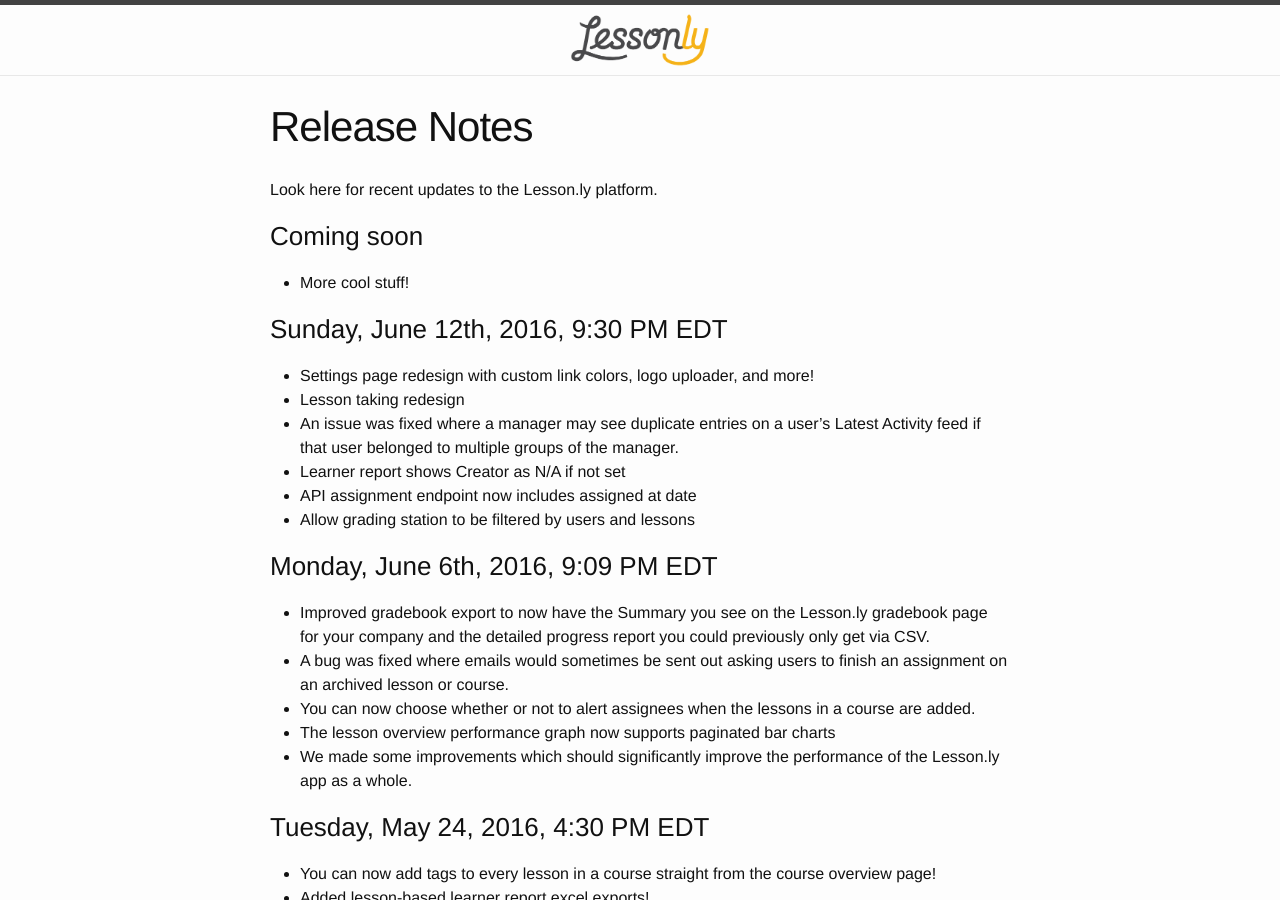
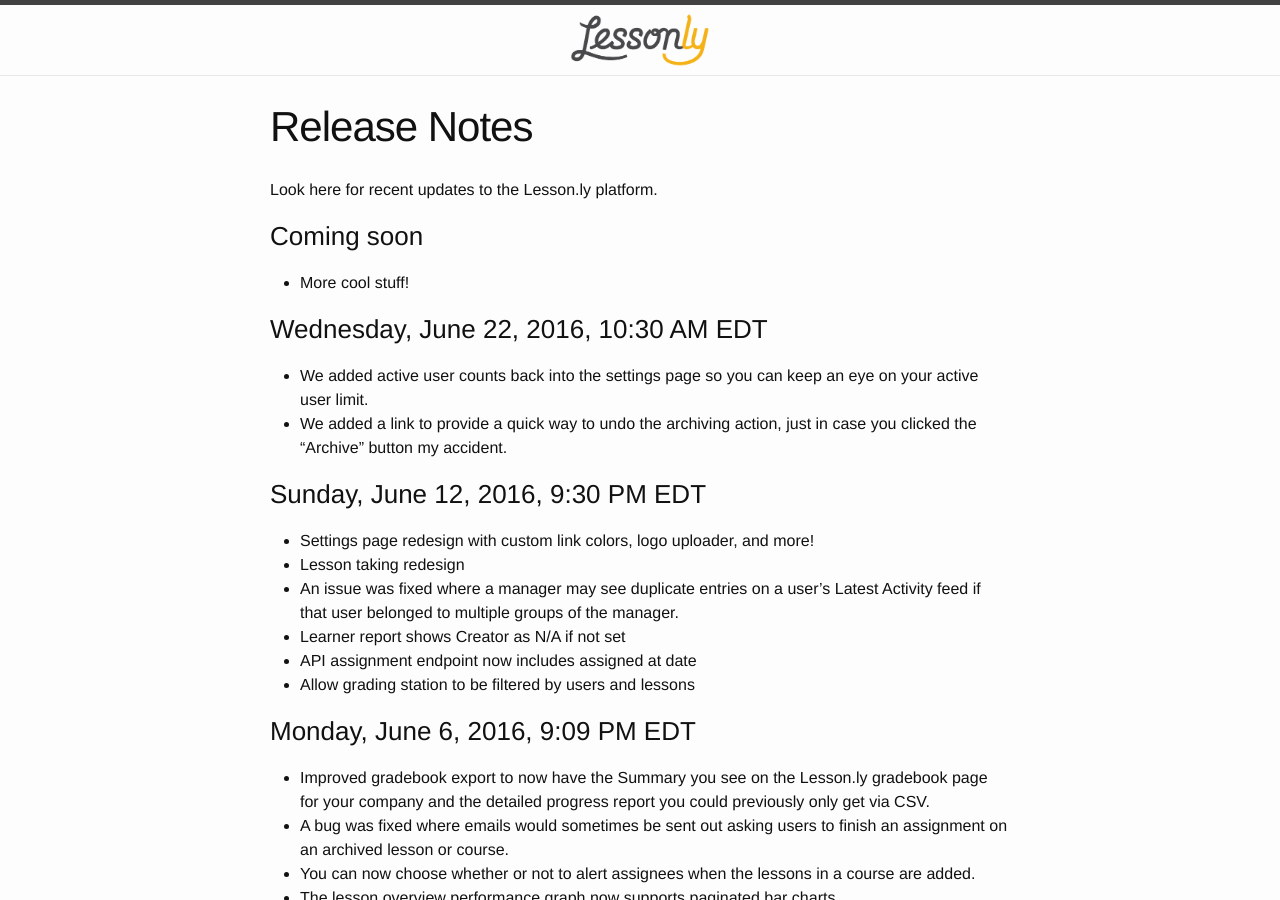
Before and after one commit to isabella232/lessonly.github.io, a Jekyll site: the page built from release-notes.md, in a window 1280 px wide and 900 px high. Built offline with Jekyll 4.4.1, drawn with Linux system fonts in a browser that asks for light colours.

Commit message:
released

```diff
--- a/release-notes.md
+++ b/release-notes.md
@@ -10,7 +10,12 @@
 
 - More cool stuff!
 
-### Sunday, June 12th, 2016, 9:30 PM EDT
+### Wednesday, June 22, 2016, 10:30 AM EDT
+
+- We added active user counts back into the settings page so you can keep an eye on your active user limit.
+- We added a link to provide a quick way to undo the archiving action, just in case you clicked the “Archive” button my accident.
+
+### Sunday, June 12, 2016, 9:30 PM EDT
 
 - Settings page redesign with custom link colors, logo uploader, and more!
 - Lesson taking redesign
@@ -19,7 +24,7 @@
 - API assignment endpoint now includes assigned at date
 - Allow grading station to be filtered by users and lessons
 
-### Monday, June 6th, 2016, 9:09 PM EDT
+### Monday, June 6, 2016, 9:09 PM EDT
 
 - Improved gradebook export to now have the Summary you see on the Lesson.ly gradebook page for your company and the detailed progress report you could previously only get via CSV.
 - A bug was fixed where emails would sometimes be sent out asking users to finish an assignment on an archived lesson or course.
```
